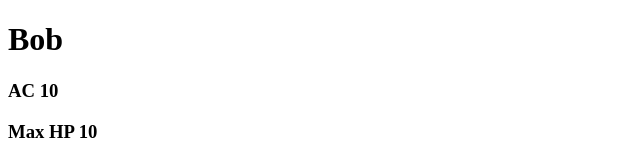
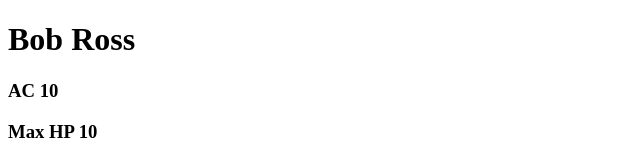
Before and after one commit to Bhaaliver/Six-Seconds, a React (Vite) app: page / in a window 1280 px wide. Shown: the top 160 px of the page, without its empty margins (0-640 px from the left). Built offline with nearby package versions, Linux system fonts and the light colour scheme.

Commit message:
organized data for characters

```diff
--- a/src/fakeData.ts
+++ b/src/fakeData.ts
@@ -1,3 +1,3 @@
-const fakeData = {characterName: "Bob", AC: 10, maxHP: 10, Actions:[{name: "dash", description: "move your movement speed"}, {name: "great sword", description: "to hit 1d20+3 attack 2d6+1"}]}
+const fakeData = {characterName: "Bob Ross", AC: 10, maxHP: 10, stats: [11, 15, 13, 14, 9, 16], Actions:[{name: "dash", description: "move your movement speed"}, {name: "great sword", description: "to hit 1d20+3 attack 2d6+1"}], bounusAction: [{name:"Bardic Inspiration", description: "As a bonus action, a creature (other than yourself) within 60 ft. that can hear you gains an inspiration die (1d6). For 10 minutes, the creature can add it to one ability check, attack roll, or saving throw. This can be added after seeing the roll, but before knowing the outcome"},{name: "Healing Word", description: "A creature of your choice that you can see within range regains hit points equal to 1d4 + your spellcasting ability modifier. This spell has no effect on undead or constructs."}]}
 
-export const {maxHP, AC, characterName, Actions} = fakeData
+export const {maxHP, AC, characterName, Actions, stats} = fakeData
```
